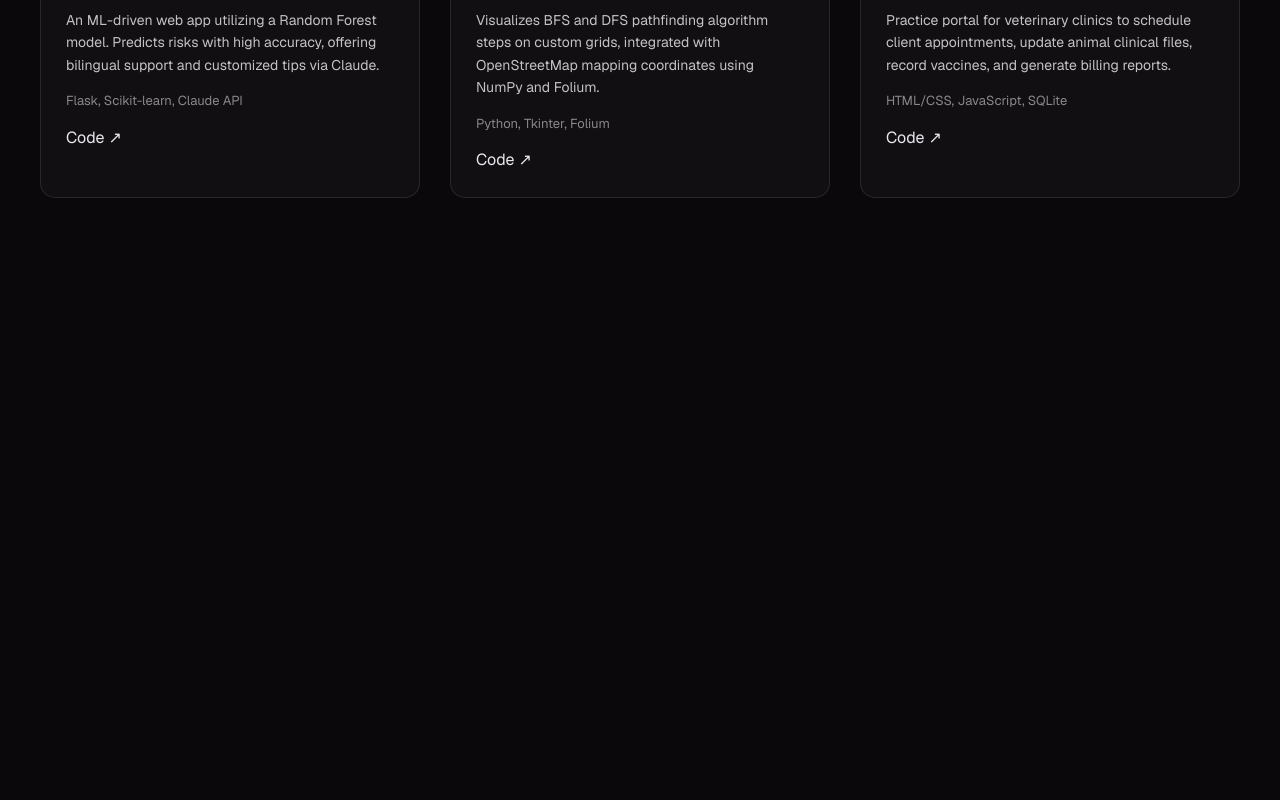
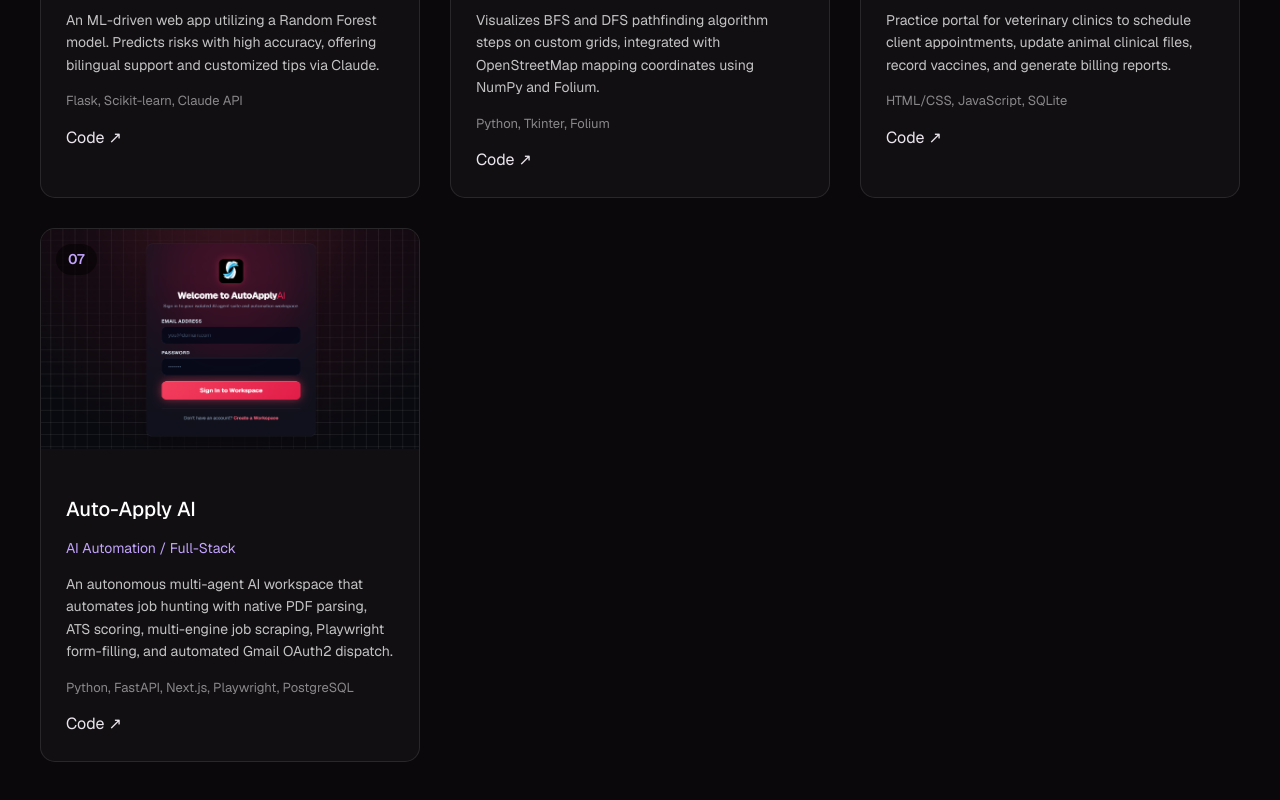
Before and after one commit to alfa546/Nouman-sajid-portfolio, a React (Vite) app: page /myworks in a window 1280 px wide. Shown: the part 1313-2113 px from the top of the page. Before the commit the page ends 1591 px from the top, so only its background shows below. Built offline with nearby package versions, Linux system fonts and the light colour scheme.

Commit message:
Update project data and add auto-apply-ai image

```diff
--- a/src/App.tsx
+++ b/src/App.tsx
@@ -1,48 +1,38 @@
-import { lazy, Suspense, useState, useEffect } from "react";
+import { lazy, Suspense } from "react";
 import { BrowserRouter, Routes, Route } from "react-router-dom";
 import { Analytics } from "@vercel/analytics/react";
 import { SpeedInsights } from "@vercel/speed-insights/react";
 import "./App.css";
 
-const CharacterModel = lazy(() => import("./components/Character"));
-const MainContainer = lazy(() => import("./components/MainContainer"));
 const MobilePortfolio = lazy(() => import("./components/MobilePortfolio/MobilePortfolio"));
 const MyWorks = lazy(() => import("./pages/MyWorks"));
 const Play = lazy(() => import("./pages/Play"));
-import { LoadingProvider } from "./context/LoadingProvider";
 
 const App = () => {
-  const [isMobile, setIsMobile] = useState<boolean>(window.innerWidth <= 1024);
-
-  useEffect(() => {
-    const handleResize = () => {
-      setIsMobile(window.innerWidth <= 1024);
-    };
-    window.addEventListener("resize", handleResize);
-    return () => window.removeEventListener("resize", handleResize);
-  }, []);
-
   return (
     <BrowserRouter>
       <Routes>
         <Route
           path="/"
           element={
-            isMobile ? (
-              <Suspense fallback={<div style={{ background: "#0b080c", height: "100vh", color: "white", display: "flex", justifyContent: "center", alignItems: "center" }}>Loading...</div>}>
-                <MobilePortfolio />
-              </Suspense>
-            ) : (
-              <LoadingProvider>
-                <Suspense>
-                  <MainContainer>
-                    <Suspense>
-                      <CharacterModel />
-                    </Suspense>
-                  </MainContainer>
-                </Suspense>
-              </LoadingProvider>
-            )
+            <Suspense
+              fallback={
+                <div
+                  style={{
+                    background: "#0b080c",
+                    height: "100vh",
+                    color: "white",
+                    display: "flex",
+                    justifyContent: "center",
+                    alignItems: "center",
+                  }}
+                >
+                  Loading...
+                </div>
+              }
+            >
+              <MobilePortfolio />
+            </Suspense>
           }
         />
         <Route
--- a/src/config.ts
+++ b/src/config.ts
@@ -108,12 +108,21 @@ export const config = {
             technologies: "HTML/CSS, JavaScript, SQLite",
             image: "/Projects/Vet management system.png",
             description: "Practice portal for veterinary clinics to schedule client appointments, update animal clinical files, record vaccines, and generate billing reports."
+        },
+        {
+            id: 7,
+            title: "Auto-Apply AI",
+            category: "AI Automation / Full-Stack",
+            technologies: "Python, FastAPI, Next.js, Playwright, PostgreSQL",
+            image: "/Projects/auto-apply-ai.png",
+            github: "https://github.com/alfa546/Auto-Apply-AI.git",
+            description: "An autonomous multi-agent AI workspace that automates job hunting with native PDF parsing, ATS scoring, multi-engine job scraping, Playwright form-filling, and automated Gmail OAuth2 dispatch."
         }
     ],
     contact: {
         email: "noumansajid623@gmail.com",
         github: "https://github.com/alfa546",
-        linkedin: "https://www.linkedin.com/in/nouman-sajid-7199803a5",
+        linkedin: "https://www.linkedin.com/in/muhammad-nouman-sajid-92343842b",
         twitter: "https://x.com/NoumanSajid1234",
         facebook: "https://www.facebook.com/share/1ECk95LzaZ/",
         instagram: "https://www.instagram.com/its_nouman_jutt?igsh=aGs5eHUxeDR2Nzlh"
--- a/src/utils/projectImages.ts
+++ b/src/utils/projectImages.ts
@@ -6,6 +6,7 @@ export const getFallbackImage = (projectId: number): string => {
     4: "https://images.unsplash.com/photo-1576091160399-112ba8d25d1d?w=800&auto=format&fit=crop&q=80", // Diabetes Prediction (Medical workspace screen)
     5: "https://images.unsplash.com/photo-1508873535684-277a3cbcc4e8?w=800&auto=format&fit=crop&q=80", // AI Maze Solver (Illuminated coordinate paths)
     6: "https://images.unsplash.com/photo-1584132967334-10e028bd69f7?w=800&auto=format&fit=crop&q=80", // Vet Management (Veterinary room workspace)
+    7: "https://images.unsplash.com/photo-1614720993189-cf6da2b75fb9?w=800&auto=format&fit=crop&q=80", // Auto-Apply AI (Automation dashboard)
   };
 
   return fallbacks[projectId] || "https://images.unsplash.com/photo-1555066931-4365d14bab8c?w=800&auto=format&fit=crop&q=80";
```
Also changed, not shown: public/Projects/auto-apply-ai.png (added).
